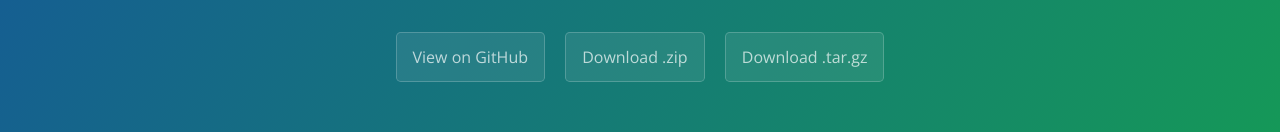
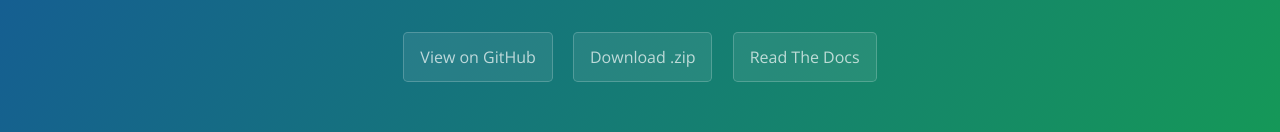
Before and after one commit to RonenNess/adder, a website: page index.html in a window 1280 px wide. Shown: the part 319-451 px from the top of the page. Drawn offline with nearby package versions, Linux system fonts and the light colour scheme.

Commit message:
improved index and docs page

```diff
--- a/index.html
+++ b/index.html
@@ -17,16 +17,17 @@
             <img src="img/logo-sm-wh.png" style="max-width:70%;">
             <h2 class="project-tagline">
                 Executing untrusted code with ease.
-            </h2><a class="btn" href="https://github.com/RonenNess/adder">View on GitHub</a> <a class="btn" href="https://github.com/RonenNess/adder/zipball/master">Download .zip</a> <a class="btn"
-            href="https://github.com/RonenNess/adder/tarball/master">Download .tar.gz</a>
+            </h2>
+            <a class="btn" href="https://github.com/RonenNess/adder">View on GitHub</a>
+			<a class="btn" href="https://github.com/RonenNess/adder/zipball/master">Download .zip</a>
+			<!-- <a class="btn" href="https://github.com/RonenNess/adder/tarball/master">Download .tar.gz</a> -->
+			<a class="btn" href="docs.html">Read The Docs</a>
         </section>
         <section class="main-content">
-
             <h3><a aria-hidden="true" class="anchor" href="#what-is-it" id="what-is-it"><span aria-hidden="true" class="octicon octicon-link"></span></a>What is Adder?</h3>
             <p>
                 Adder is a lightweight python-like language, implemented on top of JavaScript, and designed to be safe & secured to execute untrusted code.
             </p>
-
             <h3><a aria-hidden="true" class="anchor" href="#why" id="why"><span aria-hidden="true" class="octicon octicon-link"></span></a>Why</h3>
             <p>
                 The main purpose of Adder is to let you execute untrusted code on other users's browsers and even on your Node.js server, without worrying about security complications.<br>
@@ -34,20 +35,16 @@
                 Adder will not let the untrusted code access anything you don't want it to access, will not allow it to get stuck or hog resources, and will make sure it can't do any harm or go
                 outside its boundaries.
             </p>
-
             <h3><a aria-hidden="true" class="anchor" href="#start-with-adder" id="start-with-adder"><span aria-hidden="true" class="octicon octicon-link"></span></a>Getting Started</h3>
             <p>
-              If you're ready to start using Adder, you should hit the <a href="docs.html">docs</a> page. <br/><br/>
-              After that you can start looking at the <a href="examples/sandbox.html" target="_blank">Interactive Sandbox</a> to experiment with the language, or check out the cool <a href="examples/BotWars/BotWars.html" target="_blank">AI fighting game</a> made with Adder.
+                If you're ready to start using Adder, you should hit the <a href="docs.html">docs</a> page. <br/><br/>
+                After that you can start looking at the <a href="examples/sandbox.html" target="_blank">Interactive Sandbox</a> to experiment with the language, or check out the cool <a href="examples/BotWars/BotWars.html" target="_blank">AI fighting game</a> made with Adder.
             </p>
-
             <footer class="site-footer">
                 <span class="site-footer-owner"><a href="https://github.com/RonenNess/adder">Adder</a> is maintained by <a href="https://github.com/RonenNess">RonenNess</a>.</span> <span class=
-                "site-footer-credits">This page was generated by <a href="https://pages.github.com">GitHub Pages</a> using the <a href="https://github.com/jasonlong/cayman-theme">Cayman theme</a> by
+                    "site-footer-credits">This page was generated by <a href="https://pages.github.com">GitHub Pages</a> using the <a href="https://github.com/jasonlong/cayman-theme">Cayman theme</a> by
                 <a href="https://twitter.com/jasonlong">Jason Long</a>.</span>
             </footer>
-
         </section>
-
     </body>
 </html>
```
Also changed, not shown: docs.html (+6 -2 lines).
